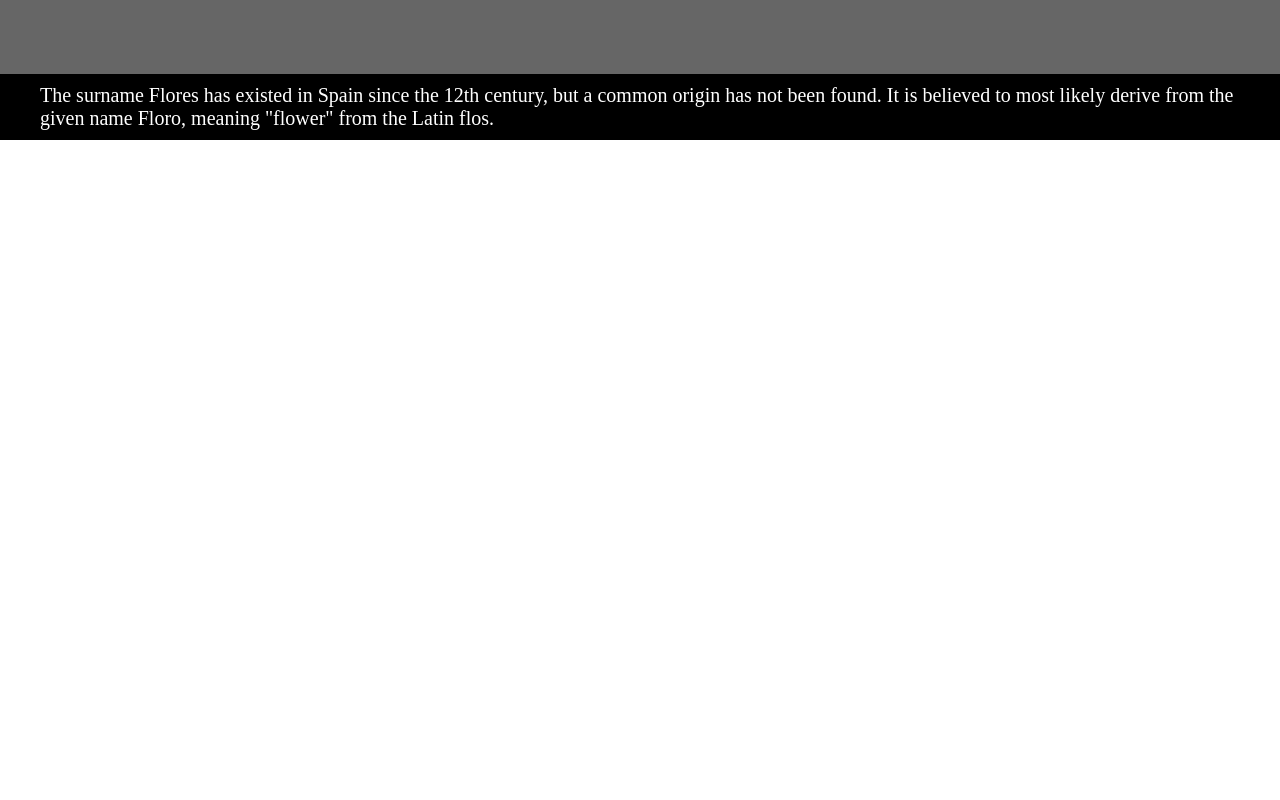
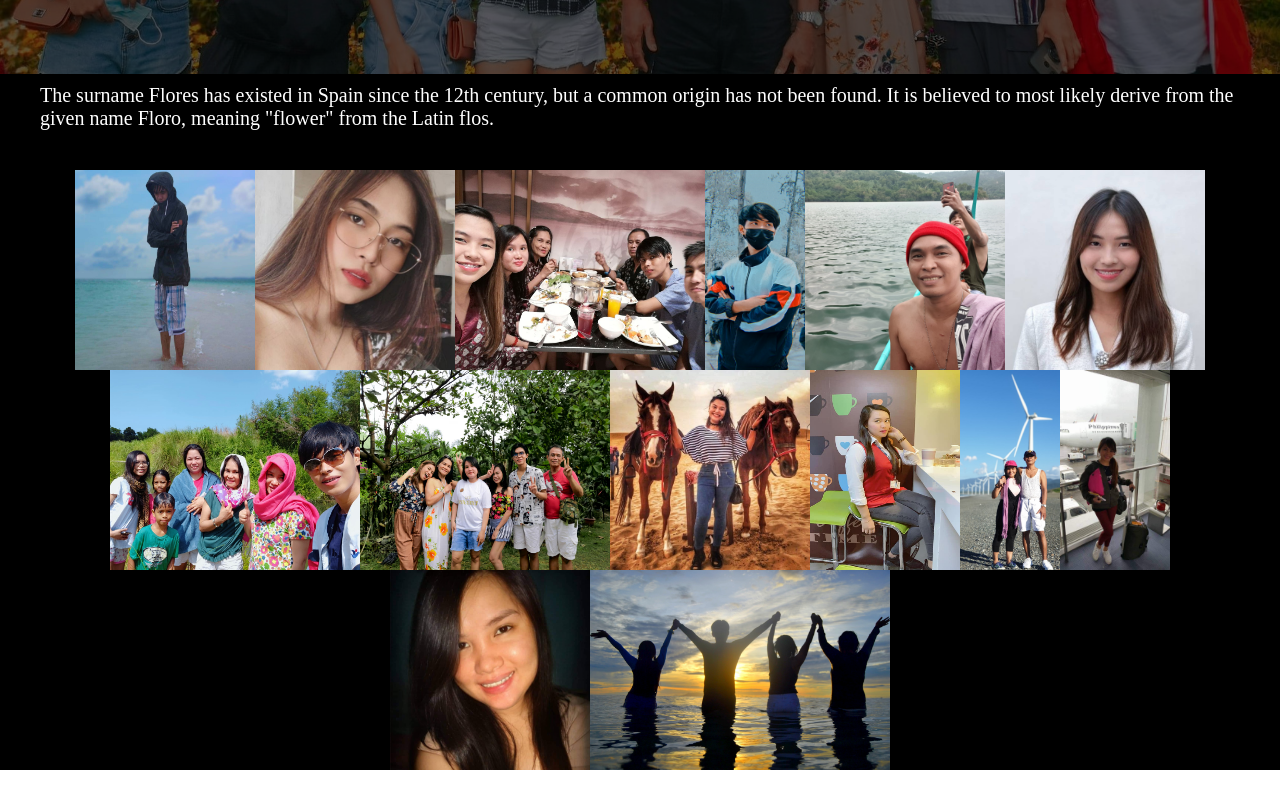
Before and after one commit to muffinfhudge/crap-portfolio, a plain HTML site: page index.html in a window 1280 px wide. Shown: the part 540-1340 px from the top of the page. Before the commit the page ends 800 px from the top, so only its background shows below. Drawn offline with Linux system fonts and the light colour scheme; files whose address does not match are found by name.

Commit message:
added images

```diff
--- a/index.html
+++ b/index.html
@@ -8,7 +8,7 @@
 	<link rel="preconnect" href="https://fonts.gstatic.com" crossorigin>
 	<link href="https://fonts.googleapis.com/css2?family=Rajdhani:wght@600&display=swap" rel="stylesheet">
 	<link rel="stylesheet" type="text/css" href="style.css">
-    <title>crap portfolio</title>
+    <title>My Portfolio - Arturo Flores Jr</title>
 </head>
 <body>
 	<div class="home-page">
@@ -23,6 +23,77 @@
 	</div>
 	<div class="below-content">
 		<p class="flores-meaning">The surname Flores has existed in Spain since the 12th century, but a common origin has not been found. It is believed to most likely derive from the given name Floro, meaning "flower" from the Latin flos.</p>
-	</div>
+        <div class="below-content-div">
+			<img src="assets/Arturo Jr.jpg" class="below-content-images" style="
+			height: 200px;
+			width: 180px;
+			">
+			<img src="assets/Daday.jpg" class="below-content-images"
+			style="
+			height: 200px;
+			width: 200px;
+			">
+			<img src="assets/Family.jpg" class="below-content-images"
+			style="
+			height: 200px;
+			width: 250px;
+			">
+			<img src="assets/Junemar.jpg" class="below-content-images"
+			style="
+			height: 200px;
+			width: 100px;
+			">
+			<img src="assets/Jessie.jpg" class="below-content-images"
+			style="
+			height: 200px;
+			width: 200px;
+			">
+			<img src="assets/Daday2.jpg" class="below-content-images"
+			style="
+			height: 200px;
+			width: 200px;
+			">
+			<img src="assets/Family2.jpg" class="below-content-images"
+			style="
+			height: 200px;
+			width: 250px;
+			">
+			<img src="assets/Family3.jpg" class="below-content-images"
+			style="
+			height: 200px;
+			width: 250px;
+			">
+			<img src="assets/Yza.jpg" class="below-content-images"
+			style="
+			height: 200px;
+			width: 200px;
+			">
+			<img src="assets/Reyna.jpg" class="below-content-images"
+			style="
+			height: 200px;
+			width: 150px;
+			">
+			<img src="assets/Parent.jpg" class="below-content-images"
+			style="
+			height: 200px;
+			width: 100px;
+			">
+			<img src="assets/Lenie.jpg" class="below-content-images"
+			style="
+			height: 200px;
+			width: 110px;
+			">
+			<img src="assets/Jennilyn.jpg" class="below-content-images"
+			style="
+			height: 200px;
+			width: 200px;
+			">
+			<img src="assets/Family4.jpg" class="below-content-images"
+			style="
+			height: 200px;
+			width: 300px;
+			">
+		</div>
+    </div>
 </body>
 </html>
```
Also changed, not shown: assets/Arturo Jr.jpg (added), assets/Daday.jpg (added), assets/Daday2.jpg (added), assets/Family.jpg (added), assets/Family2.jpg (added), assets/Family3.jpg (added), assets/Family4.jpg (added), assets/Jennilyn.jpg (added), assets/Jessie.jpg (added), assets/Junemar.jpg (added), assets/Lenie.jpg (added), assets/Parent.jpg (added), assets/Reyna.jpg (added), assets/Yza.jpg (added), 2 more files.
